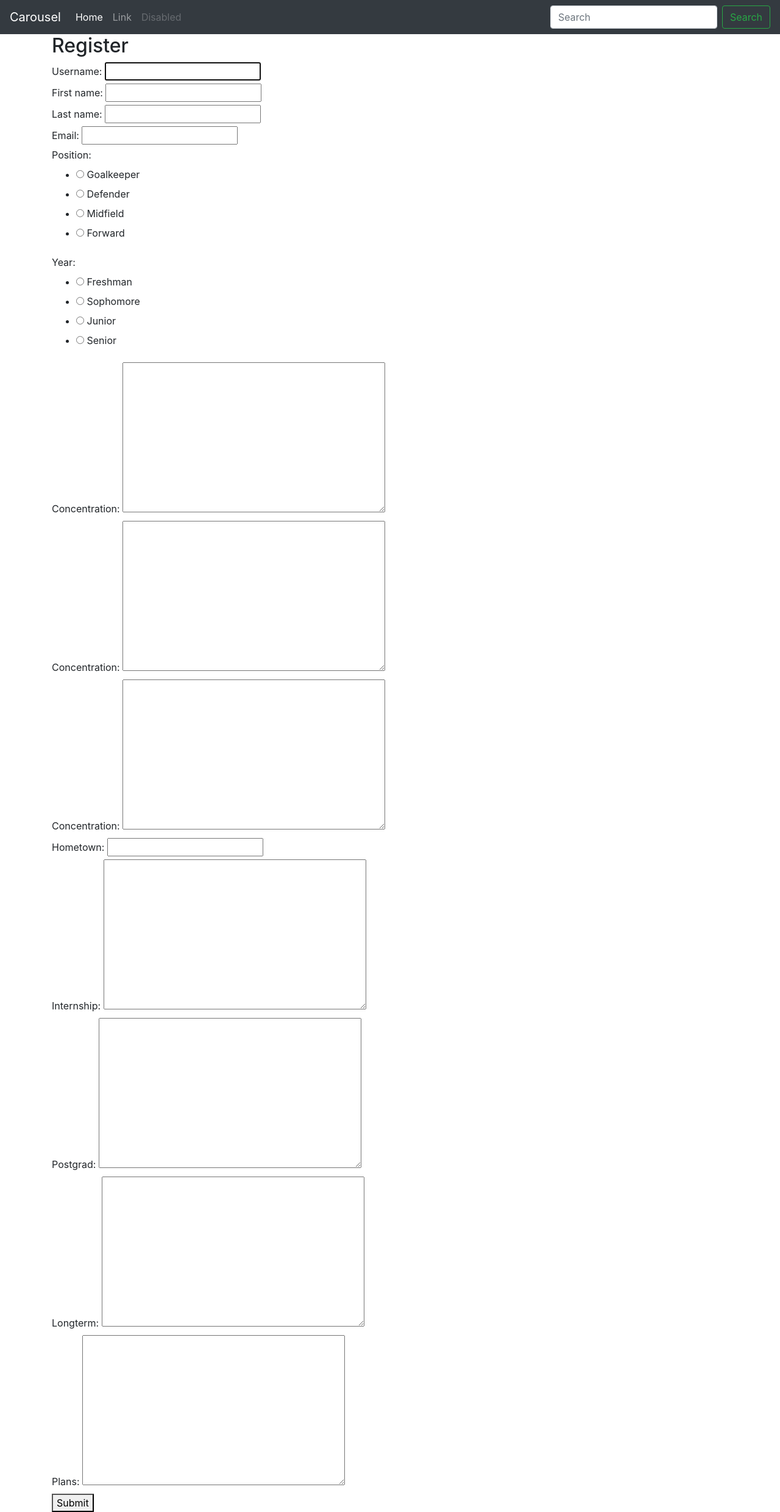
After one commit to alexdd1414/harvard-soccer-connect, a Django app: page /connections/register/ in a window 1280 px wide. The commit adds this page. Shown: the whole page at 61% size. Run offline with Django 3.2, Linux system fonts and the light colour scheme; some libraries are stand-ins or nearby versions.

Commit message:
video 17

```diff
--- a/connections/forms.py
+++ b/connections/forms.py
@@ -1 +1,78 @@
-# class (NewUserRegistrationForm(UserCreationForm))
+from django import forms
+from django.contrib.auth.models import User
+from django.contrib.auth.forms import UserCreationForm
+
+class RegistrationForm(UserCreationForm):
+    FRESHMAN = 'FR'
+    SOPHOMORE = 'SO'
+    JUNIOR = 'JR'
+    SENIOR = "SR"
+    YEAR_IN_SCHOOL_CHOICES = [
+        (FRESHMAN, 'Freshman'),
+        (SOPHOMORE, 'Sophomore'),
+        (JUNIOR, 'Junior'),
+        (SENIOR, 'Senior'),
+    ]
+    POSITIONS = [
+        ('G', 'Goalkeeper'),
+        ('D', 'Defender'),
+        ('M', 'Midfield'),
+        ('F', 'Forward'),
+    ]
+    first_name = forms.CharField(max_length=40, required=True)
+    last_name = forms.CharField(max_length = 40, required=True)
+    email = forms.EmailField(required=True)
+    position = forms.MultipleChoiceField(choices=POSITIONS, widget=forms.RadioSelect(), required=True)
+    year = forms.MultipleChoiceField(choices=YEAR_IN_SCHOOL_CHOICES, widget=forms.RadioSelect(), required=True)
+    concentration = forms.CharField(widget=forms.Textarea, required=True)
+    hometown = forms.CharField(max_length=70, required=True)
+    internship = forms.CharField(widget=forms.Textarea, required=True)
+    postgrad = forms.CharField(widget=forms.Textarea, required=True)
+    longterm = forms.CharField(widget=forms.Textarea, required=True)
+    # linkedin = forms.URLField(default='')
+    plans = forms.CharField(widget=forms.Textarea, required=True)
+    # image = forms.URLField(default='')
+    # points = forms.IntegerField()
+
+    class Meta:
+        model = User
+        fields = {
+            'username',
+            'password1',
+            'password2',
+            'first_name',
+            'email',
+            'position',
+            'year',
+            'concentration',
+            'hometown',
+            'internship',
+            'postgrad',
+            'longterm',
+            # 'linkedin',
+            'plans',
+            # 'image',
+            # 'points'
+        }
+
+    def save(self, commit=True):
+        user = super(RegistrationForm, self).save(commit=False)
+        user.first_name = self.cleaned_data['first_name']
+        user.last_name = self.cleaned_data['last_name']
+        user.email= self.cleaned_data['email']
+        user.position = self.cleaned_data['position']
+        user.year = self.cleaned_data['year']
+        user.concentration = self.cleaned_data['concentration']
+        user.hometown = self.cleaned_data['hometown']
+        user.internship = self.cleaned_data['internship']
+        user.postgrad = self.cleaned_data['postgrad']
+        user.lonterm = self.cleaned_data['longterm']
+        # user.linkedin = self.cleaned_data['linkedin']
+        user.plans = self.cleaned_data['plans']
+        # user.image = self.cleaned_data['image']
+        # user.points = self.cleaned_data['points']
+
+        if commit:
+            user.save()
+
+        return user
--- a/connections/models.py
+++ b/connections/models.py
@@ -37,7 +37,7 @@ class Player(models.Model):
     linkedin = models.URLField(default='')
     plans = models.TextField(blank=True, null=True)
     image =models.URLField(default='')
-    points = models.BigIntegerField(default=0)
+    points = models.IntegerField(null=True)
 
 def create_player(sender, **kwargs):
     if kwargs['created']:
--- a/connections/static/connections/style.css
+++ b/connections/static/connections/style.css
@@ -1,3 +1,3 @@
-body {
+body  {
     padding-top: 3.5rem;
 }
--- a/connections/templates/base.html
+++ b/connections/templates/base.html
@@ -20,13 +20,13 @@
   </head>
 
   <body>
+      <header>
           <nav class="navbar navbar-expand-md navbar-dark fixed-top bg-dark">
-                <a class="navbar-brand" href="#">Navbar</a>
-                <button class="navbar-toggler" type="button" data-toggle="collapse" data-target="#navbarsExampleDefault" aria-controls="navbarsExampleDefault" aria-expanded="false" aria-label="Toggle navigation">
+            <a class="navbar-brand" href="#">Carousel</a>
+            <button class="navbar-toggler" type="button" data-toggle="collapse" data-target="#navbarCollapse" aria-controls="navbarCollapse" aria-expanded="false" aria-label="Toggle navigation">
               <span class="navbar-toggler-icon"></span>
             </button>
-
-                <div class="collapse navbar-collapse" id="navbarsExampleDefault">
+            <div class="collapse navbar-collapse" id="navbarCollapse">
               <ul class="navbar-nav mr-auto">
                 <li class="nav-item active">
                   <a class="nav-link" href="#">Home <span class="sr-only">(current)</span></a>
@@ -37,22 +37,15 @@
                 <li class="nav-item">
                   <a class="nav-link disabled" href="#">Disabled</a>
                 </li>
-                    <li class="nav-item dropdown">
-                      <a class="nav-link dropdown-toggle" href="http://example.com" id="dropdown01" data-toggle="dropdown" aria-haspopup="true" aria-expanded="false">Dropdown</a>
-                      <div class="dropdown-menu" aria-labelledby="dropdown01">
-                        <a class="dropdown-item" href="#">Action</a>
-                        <a class="dropdown-item" href="#">Another action</a>
-                        <a class="dropdown-item" href="#">Something else here</a>
-                      </div>
-                    </li>
               </ul>
-                  <form class="form-inline my-2 my-lg-0">
+              <form class="form-inline mt-2 mt-md-0">
                 <input class="form-control mr-sm-2" type="text" placeholder="Search" aria-label="Search">
                 <button class="btn btn-outline-success my-2 my-sm-0" type="submit">Search</button>
               </form>
             </div>
           </nav>
-
+        </header>
+        {% block body %}
         <main role="main">
 
             <!-- Main jumbotron for a primary marketing message or call to action -->
@@ -67,6 +60,8 @@
           ================================================== -->
           <!-- Wrap the rest of the page in another container to center all the content. -->
 
+
+          <!-- WORK ON LATER!!!!!!!!!!!!!!!!!!! -->
           <div class="container marketing">
 
             <!-- Three columns of text below the carousel -->
@@ -153,5 +148,6 @@
         <script src="../../dist/js/bootstrap.min.js"></script>
         <!-- Just to make our placeholder images work. Don't actually copy the next line! -->
         <script src="../../assets/js/vendor/holder.min.js"></script>
+        {% endblock %}
       </body>
     </html>
--- a/connections/templates/connections/home.html
+++ b/connections/templates/connections/home.html
@@ -3,7 +3,3 @@
 {% block head %}
 <title>Home</title>
 {% endblock %}
-
-{% block body %}
-<h1>Home</h1>
-{% endblock %}
--- a/connections/templates/connections/login.html
+++ b/connections/templates/connections/login.html
@@ -1,4 +1,8 @@
 {% extends 'base.html' %}
+
+{% block head %}
+<h1>Login</h1>
+{% endblock %}
 
 {% block body %}
 <div class="container">
--- /dev/null
+++ b/connections/templates/connections/reg_form.html
@@ -0,0 +1,88 @@
+{% extends 'base.html' %}
+
+{% block head %}
+<h1> Register </h1>
+{% endblock %}
+
+{% block body %}
+<div class="container">
+    <h2>Register</h2>
+    <form method="post">
+        {% csrf_token %}
+        <!-- {{ form.as_p }} -->
+        <div>
+            <div class="fieldWrapper">
+                {{ form.username.errors }}
+                {{ form.username.label_tag }}
+                {{ form.username }}
+            </div>
+            <div class="fieldWrapper">
+                {{ form.first_name.errors }}
+                {{ form.first_name.label_tag }}
+                {{ form.first_name }}
+            </div>
+            <div class="fieldWrapper">
+                {{ form.last_name.errors }}
+                {{ form.last_name.label_tag }}
+                {{ form.last_name }}
+            </div>
+            <div class="fieldWrapper">
+                {{ form.email.errors }}
+                {{ form.email.label_tag }}
+                {{ form.email }}
+            </div>
+            <div class="fieldWrapper">
+                {{ form.position.errors }}
+                {{ form.position.label_tag }}
+                {{ form.position }}
+            </div>
+            <div class="fieldWrapper">
+                {{ form.year.errors }}
+                {{ form.year.label_tag }}
+                {{ form.year }}
+            </div>
+            <div class="fieldWrapper">
+                {{ form.concentration.errors }}
+                {{ form.concentration.label_tag }}
+                {{ form.concentration }}
+            </div>
+            <div class="fieldWrapper">
+                {{ form.concentration.errors }}
+                {{ form.concentration.label_tag }}
+                {{ form.concentration }}
+            </div>
+            <div class="fieldWrapper">
+                {{ form.concentration.errors }}
+                {{ form.concentration.label_tag }}
+                {{ form.concentration }}
+            </div>
+            <div class="fieldWrapper">
+                {{ form.hometown.errors }}
+                {{ form.hometown.label_tag }}
+                {{ form.hometown }}
+            </div>
+            <div class="fieldWrapper">
+                {{ form.internship.errors }}
+                {{ form.internship.label_tag }}
+                {{ form.internship }}
+            </div>
+            <div class="fieldWrapper">
+                {{ form.postgrad.errors }}
+                {{ form.postgrad.label_tag }}
+                {{ form.postgrad }}
+            </div>
+            <div class="fieldWrapper">
+                {{ form.longterm.errors }}
+                {{ form.longterm.label_tag }}
+                {{ form.longterm }}
+            </div>
+            <div class="fieldWrapper">
+                {{ form.plans.errors }}
+                {{ form.plans.label_tag }}
+                {{ form.plans }}
+            </div>
+        </div>
+        <button type="submit">Submit</button>
+    </form>
+</div>
+{% endblock %}
--- a/connections/urls.py
+++ b/connections/urls.py
@@ -1,8 +1,10 @@
 from django.urls import path, re_path
-from django.contrib.auth.views import LoginView
+from django.contrib.auth.views import LoginView, LogoutView
 from . import views
 
 urlpatterns = [
     path('', views.home, name='home'),
-    path('login/', LoginView.as_view(template_name = 'connections/login.html'))
+    path('login/', LoginView.as_view(template_name = 'connections/login.html')),
+    path('logout/', LoginView.as_view(template_name = 'connections/logout.html')),
+    path('register/', views.register, name='register')
 ]
--- a/connections/views.py
+++ b/connections/views.py
@@ -1,6 +1,11 @@
-from django.shortcuts import render
-from django.http import HttpResponse
+from django.shortcuts import render, redirect
+# from django.http import HttpResponse,
+from django.contrib.auth.forms import UserCreationForm
+from .forms import RegistrationForm
 
+
+# from django.views.generic.base import TemplateView
+from .models import Player
 
 def home(request):
     numbers = [1,2,3,4,5]
@@ -9,17 +14,18 @@ def home(request):
     args = {'myName': name, 'numbers': numbers}
     return render(request, 'connections/home.html', args)
 
-def login(request):
-    # form = NewUserRegistrationForm(request.POST or None)
-    # if request.method == 'POST':
-    #     if form.is_valid():
-    #         form.save()
-    #         return HttpResponseRedirect("/Login/")
-    #     else:
-    #         form = NewUserRegistrationForm()
-    return render(request, 'connections/login.html')
+def register(request):
+    if request.method == 'POST':
+        form = RegistrationForm(request.POST)
+        if form.is_valid():
+            form.save()
+            return redirect('/connections')
+    else:
+        form = RegistrationForm()
 
-    # {'form': form}
+        args = {'form': form}
+        return render(request, 'connections/reg_form.html', args)
+
 
 
 # need to create a login function that works properly
--- a/mysite/urls.py
+++ b/mysite/urls.py
@@ -15,10 +15,12 @@ Including another URLconf
 """
 from django.contrib import admin
 from django.urls import include, path
+from django.shortcuts import redirect
 
 urlpatterns = [
+    path('', lambda request: redirect('connections/login/', permanent=False)),
     path('connections/', include('connections.urls')),
-    path('admin/', admin.site.urls),
+    path('admin/', admin.site.urls)
 ]
 
 
```
Also changed, not shown: connections/templates/connections/logout.html (added, +9 -0 lines), connections/migrations/0002_auto_20190728_0154.py (added), db.sqlite3. Lines whose indentation alone changed are shown as unchanged.
